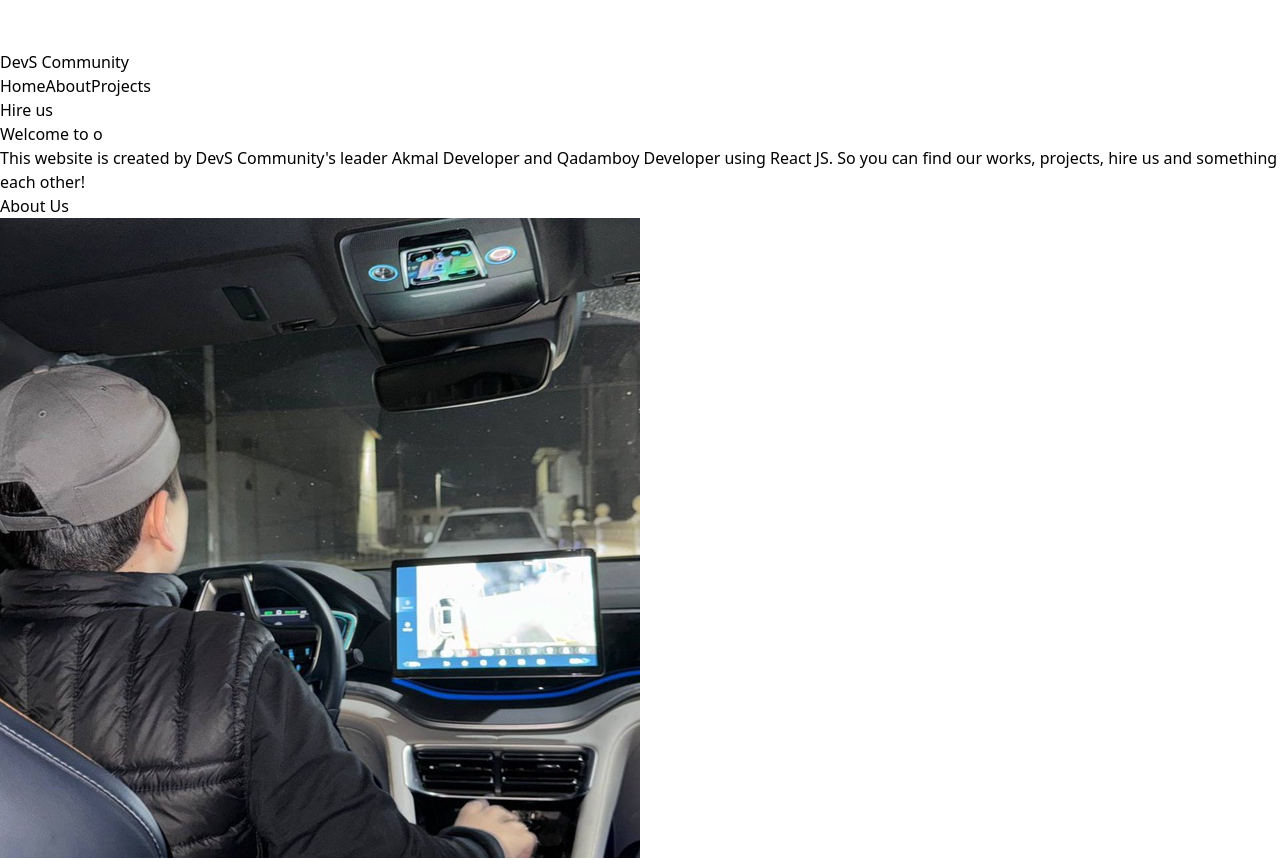
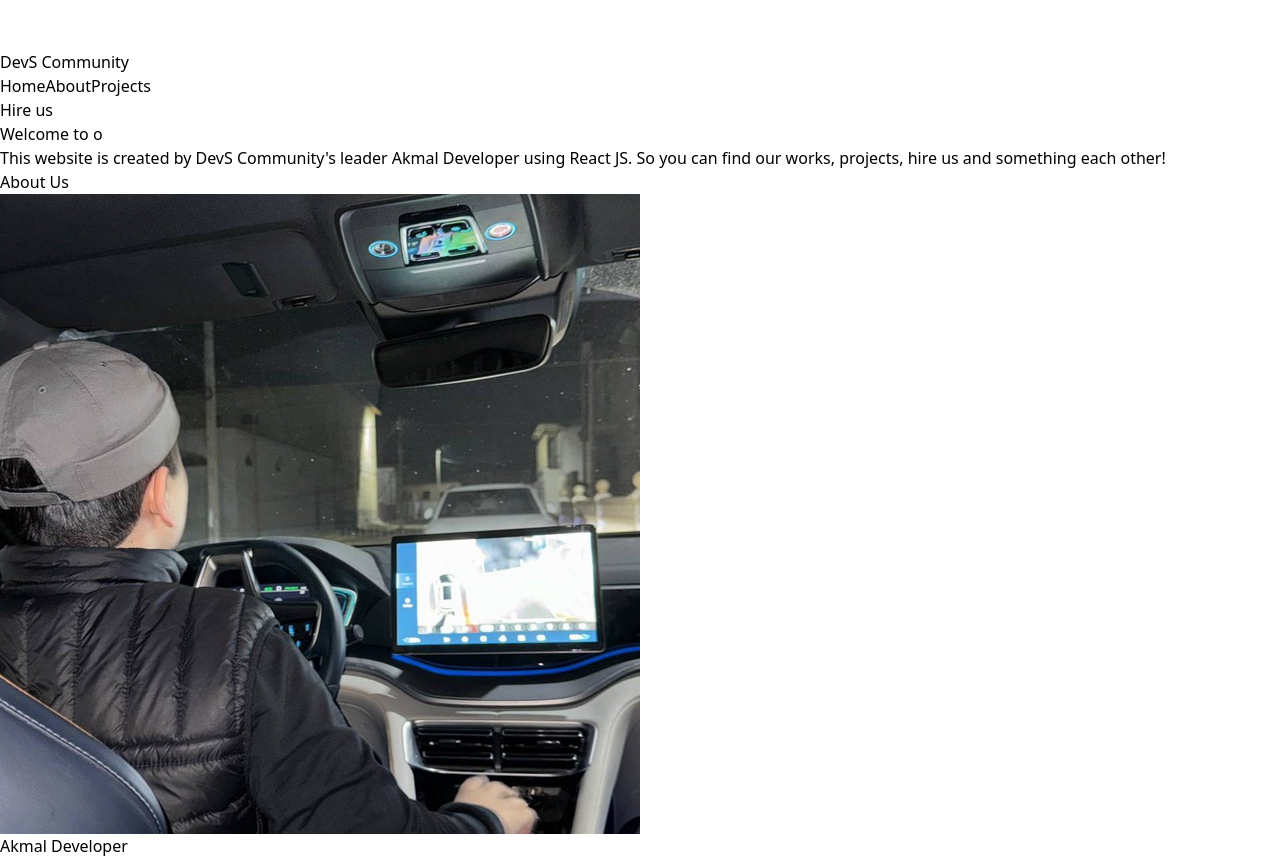
Before and after one commit to AkmalbekDEV/devs-community, a React (Vite) app: page / in a window 1280 px wide. Shown: the top 860 px of the page. Built offline with nearby package versions, Linux system fonts and the light colour scheme; no server answers.

Commit message:
third deploy

```diff
--- a/src/components/Hero.jsx
+++ b/src/components/Hero.jsx
@@ -23,7 +23,7 @@ const Hero = () => {
                         }}
                     />
                 </h1>
-                <h3 className='text-xl max-sm:text-lg text-center'>This website is created by DevS Community's leader <a href={AkmalDev} target='_blank' className='text-blue-500 hover:underline'>Akmal Developer</a> and <a href={QadamboyDev} target='_blank' className='text-blue-500 hover:underline'>Qadamboy Developer</a> using React JS. So you can find our works, projects, hire us and something each other!</h3>
+                <h3 className='text-xl max-sm:text-lg text-center'>This website is created by DevS Community's leader <a href={AkmalDev} target='_blank' className='text-blue-500 hover:underline'>Akmal Developer</a> using React JS. So you can find our works, projects, hire us and something each other!</h3>
             </div>
         </div>
     )
```
